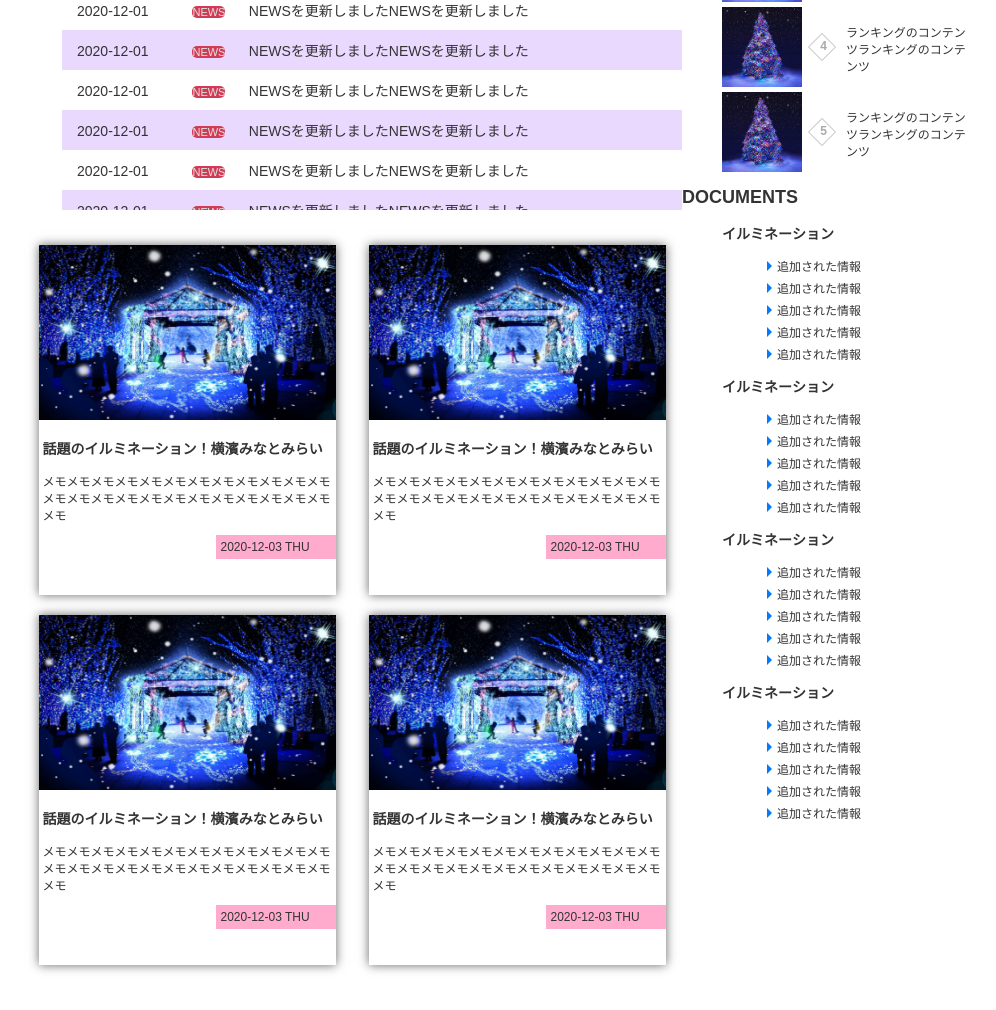
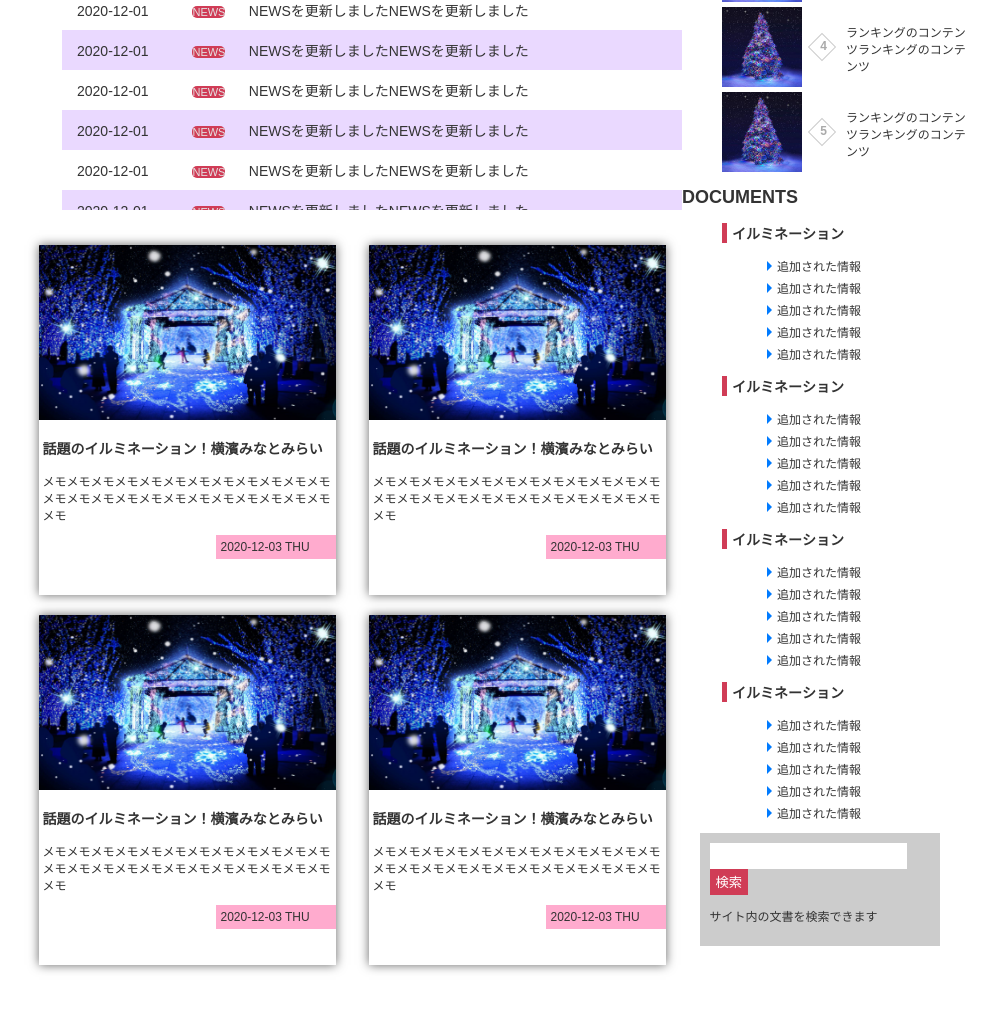
Before and after one commit to maip0902/front-introduction, a website: page src/index.html in a window 1280 px wide. Shown: the part 488-1498 px from the top of the page, without its empty margins (133-1129 px from the left). Drawn offline with Linux system fonts and the light colour scheme.

Commit message:
検索ボックスの実装

```diff
--- a/src/index.html
+++ b/src/index.html
@@ -189,7 +189,13 @@
                     </li>
                 </ul>
 
-
+                <div class="search">
+                    <form class="search-box">
+                        <input type="text" class="input-search">
+                        <button class="search-button">検索</button>
+                        <p>サイト内の文書を検索できます</p>
+                    </form>
+                </div>
             </div>
         </div>
         <footer class="footer">
--- a/src/sass/style.scss
+++ b/src/sass/style.scss
@@ -246,7 +246,8 @@ a {
         list-style: none;
 
         h3 {
-
+            border-left: 5px solid #d03c56;
+            padding-left: 5px;
         }
 
         .documents-item {
@@ -262,6 +263,34 @@ a {
             margin: 0 5px;
         }
     }
+
+    .search {
+        background-color: #ccc;
+        padding: 10px;
+        width: 80%;
+        margin: 0 auto;
+
+        .search-box {
+            font-size: 0;
+
+            p {
+                font-size: 1.2rem;
+            }
+        }
+
+        .input-search {
+            padding: 0 10px;
+            height: 26px;
+            border: none;
+        }
+        .search-button {
+            height: 26px;
+            background-color: #d03c56;
+            color: #fff;
+            border: none;
+        }
+
+    }
 }
 
 .footer {
```
Also changed, not shown: src/dist/style.css, 1 other file.
